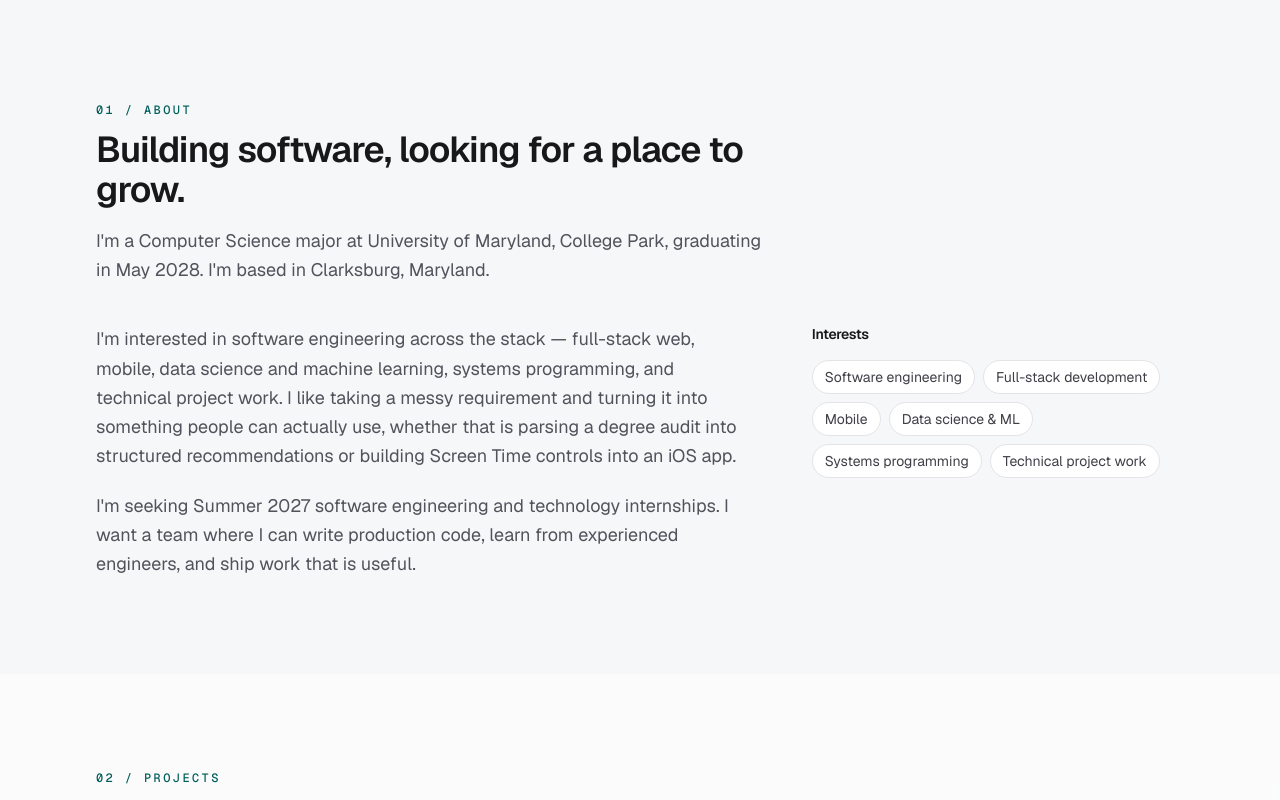
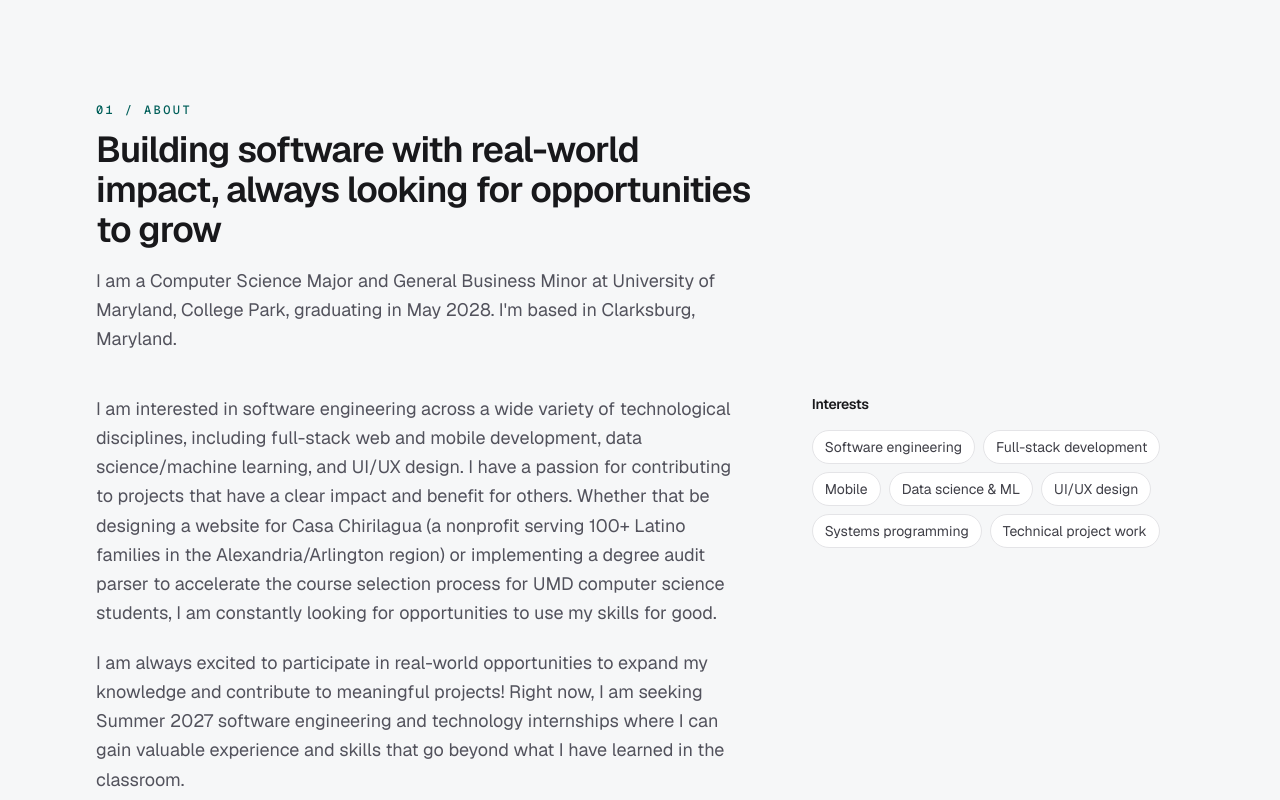
Before and after one commit to Eliu1117/Eliu1117.github.io, a Next.js app: page / in a window 1280 px wide. Shown: the part 740-1540 px from the top of the page. Built offline with nearby package versions, Linux system fonts and the light colour scheme; no server answers.

Commit message:
Refresh About copy and add UI/UX to interests.
Clarify major/minor, impact-focused projects, and Summer 2027 internship goals so the About section matches the latest portfolio messaging.

```diff
--- a/src/components/About.tsx
+++ b/src/components/About.tsx
@@ -10,23 +10,29 @@ export function About() {
         <SectionHeading
           id="about"
           index="01 / About"
-          title="Building software, looking for a place to grow."
-          description={`I'm a Computer Science major at ${site.university}, graduating in ${site.graduation}. I'm based in ${site.location}.`}
+          title="Building software with real-world impact, always looking for opportunities to grow"
+          description={`I am a Computer Science Major and General Business Minor at ${site.university}, graduating in ${site.graduation}. I'm based in ${site.location}.`}
         />
         <div className="grid gap-10 lg:grid-cols-[minmax(0,1.4fr)_minmax(16rem,0.8fr)] lg:gap-16">
           <div className="space-y-5 text-base leading-relaxed text-zinc-600 sm:text-lg">
             <p>
-              I&apos;m interested in software engineering across the stack — full-stack
-              web, mobile, data science and machine learning, systems
-              programming, and technical project work. I like taking a messy
-              requirement and turning it into something people can actually use,
-              whether that is parsing a degree audit into structured
-              recommendations or building Screen Time controls into an iOS app.
+              I am interested in software engineering across a wide variety of
+              technological disciplines, including full-stack web and mobile
+              development, data science/machine learning, and UI/UX design. I
+              have a passion for contributing to projects that have a clear
+              impact and benefit for others. Whether that be designing a website
+              for Casa Chirilagua (a nonprofit serving 100+ Latino families in
+              the Alexandria/Arlington region) or implementing a degree audit
+              parser to accelerate the course selection process for UMD computer
+              science students, I am constantly looking for opportunities to use
+              my skills for good.
             </p>
             <p>
-              I&apos;m seeking {site.seeking}. I want a team where I can write
-              production code, learn from experienced engineers, and ship work
-              that is useful.
+              I am always excited to participate in real-world opportunities to
+              expand my knowledge and contribute to meaningful projects! Right
+              now, I am seeking {site.seeking} where I can gain valuable
+              experience and skills that go beyond what I have learned in the
+              classroom.
             </p>
           </div>
           <div>
--- a/src/data/site.ts
+++ b/src/data/site.ts
@@ -34,6 +34,7 @@ export const interests = [
   "Full-stack development",
   "Mobile",
   "Data science & ML",
+  "UI/UX design",
   "Systems programming",
   "Technical project work",
 ] as const;
```
